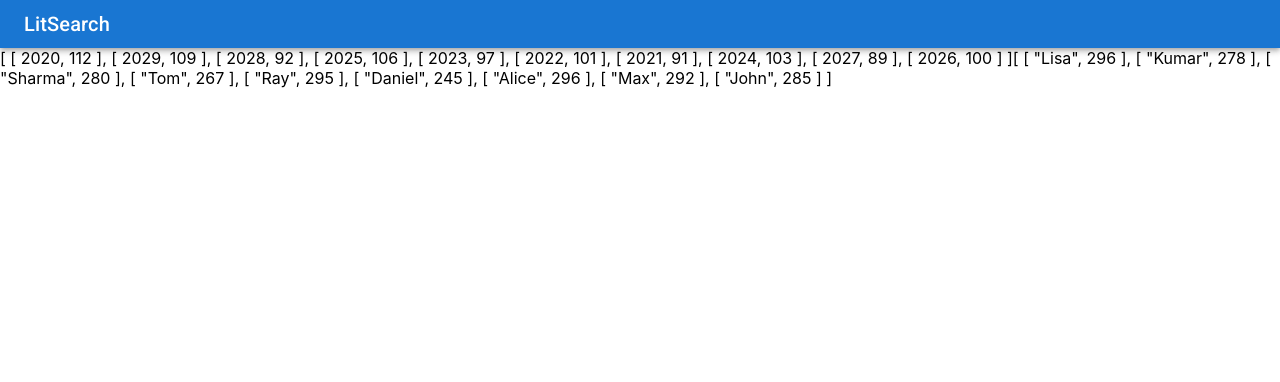
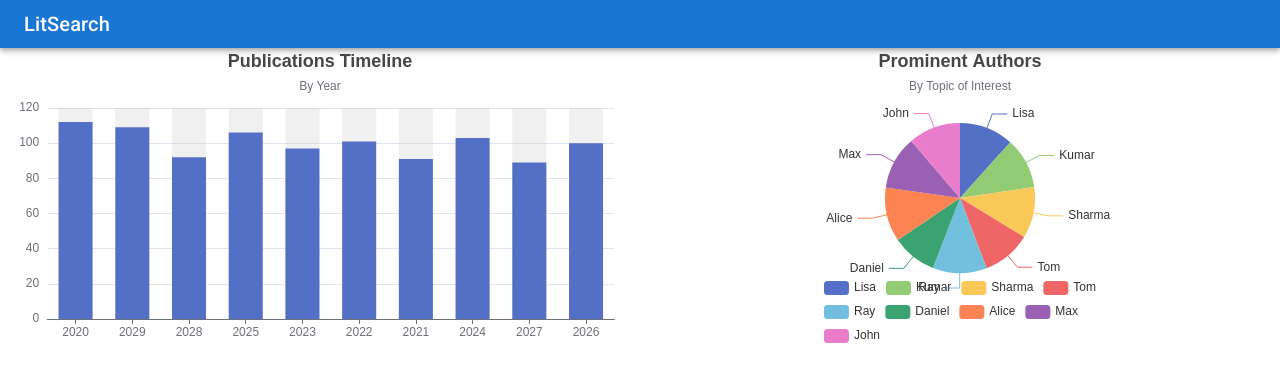
Before and after one commit to maneetgoyal/lit-search, a React (Create React App) app: page / in a window 1280 px wide. Shown: the top 382 px of the page. Built offline with nearby package versions, Linux system fonts and the light colour scheme.

Commit message:
Add initial charts

```diff
--- a/package.json
+++ b/package.json
@@ -15,6 +15,7 @@
     "d3-array": "^3.1.6",
     "date-fns": "^2.28.0",
     "echarts": "^5.3.3",
+    "echarts-for-react": "^3.0.2",
     "react": "^18.2.0",
     "react-dom": "^18.2.0",
     "react-scripts": "5.0.1",
--- a/src/App.tsx
+++ b/src/App.tsx
@@ -1,18 +1,26 @@
-import { AppBar, Toolbar, Typography } from "@mui/material";
+import { AppBar, Toolbar, Typography, Grid } from "@mui/material";
 import { rollups } from "d3-array";
+import ReactECharts from "echarts-for-react";
 import { getDummyData } from "./utils";
+import type { Publication } from "./utils";
 
-export function App(): JSX.Element {
-  const data = getDummyData();
-  const aggregatedByYear = rollups(
+function getBarChartData(
+  data: Publication[],
+  granularity?: "year" | "month" | "week"
+): [string, number][] {
+  const aggregatedByTime = rollups(
     data,
     (vals) => {
       return vals.length;
     },
     (val) => {
-      return new Date(val.publicationDate).getFullYear();
+      return new Date(val.publicationDate).getFullYear().toString();
     }
   );
+  return aggregatedByTime;
+}
+
+function getPieChartData(data: Publication[], filter?: string): [string, number][] {
   const authors = data.flatMap((ele) => {
     return ele.authors;
   });
@@ -23,6 +31,13 @@ export function App(): JSX.Element {
     },
     (val) => val
   );
+  return aggregatedByAuthor;
+}
+
+export function App(): JSX.Element {
+  const data = getDummyData();
+  const aggregatedByTime = getBarChartData(data);
+  const aggregatedByAuthor = getPieChartData(data);
   return (
     <>
       <AppBar position="static">
@@ -32,8 +47,97 @@ export function App(): JSX.Element {
           </Typography>
         </Toolbar>
       </AppBar>
-      {JSON.stringify(aggregatedByYear, undefined, 2)}
-      {JSON.stringify(aggregatedByAuthor, undefined, 2)}
+      <Grid container>
+        <Grid item md={12} lg={6}>
+          <ReactECharts
+            option={{
+              title: {
+                text: "Publications Timeline",
+                subtext: "By Year",
+                left: "center",
+              },
+              tooltip: {
+                trigger: "axis",
+                axisPointer: {
+                  type: "shadow",
+                },
+              },
+              grid: {
+                left: "3%",
+                right: "4%",
+                bottom: "3%",
+                containLabel: true,
+              },
+              dataset: {
+                source: aggregatedByTime.map(([category, value]) => {
+                  return { category, value };
+                }),
+              },
+              xAxis: [
+                {
+                  type: "category",
+                  axisTick: {
+                    alignWithLabel: true,
+                  },
+                },
+              ],
+              yAxis: [
+                {
+                  type: "value",
+                },
+              ],
+              series: [
+                {
+                  name: "Publications Count",
+                  type: "bar",
+                  showBackground: true,
+                  barWidth: "60%",
+                  encode: {
+                    x: "category",
+                    y: "value",
+                  },
+                },
+              ],
+            }}
+          />
+        </Grid>
+        <Grid item md={12} lg={6}>
+          <ReactECharts
+            option={{
+              title: {
+                text: "Prominent Authors",
+                subtext: "By Topic of Interest",
+                left: "center",
+              },
+              tooltip: {
+                trigger: "item",
+              },
+              legend: {
+                orient: "horizontal",
+                right: "center",
+                bottom: "bottom",
+              },
+              series: [
+                {
+                  name: "Publications Distribution",
+                  type: "pie",
+                  radius: "50%",
+                  data: aggregatedByAuthor.map(([name, value]) => {
+                    return { name, value };
+                  }),
+                  emphasis: {
+                    itemStyle: {
+                      shadowBlur: 10,
+                      shadowOffsetX: 0,
+                      shadowColor: "rgba(0, 0, 0, 0.5)",
+                    },
+                  },
+                },
+              ],
+            }}
+          />
+        </Grid>
+      </Grid>
     </>
   );
 }
--- a/src/utils.ts
+++ b/src/utils.ts
@@ -3,7 +3,7 @@ import { faker } from "@faker-js/faker";
 // Make random data deterministic
 faker.mersenne.seed(0);
 
-interface Publication {
+export interface Publication {
   publicationDate: string;
   authors: string[];
   topic: string;
```
Also changed, not shown: 1 other file (tests, documents, lock files or other folders).
